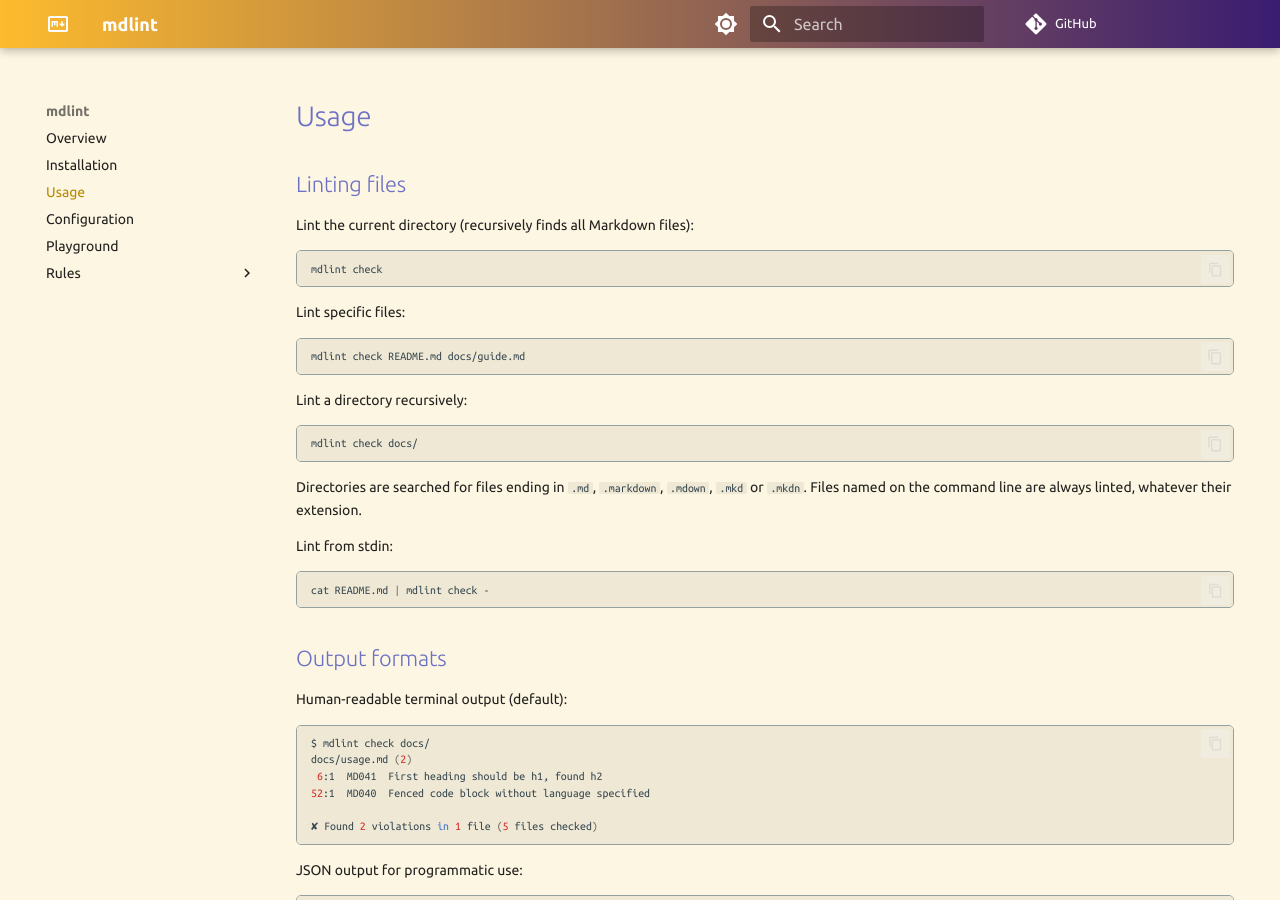
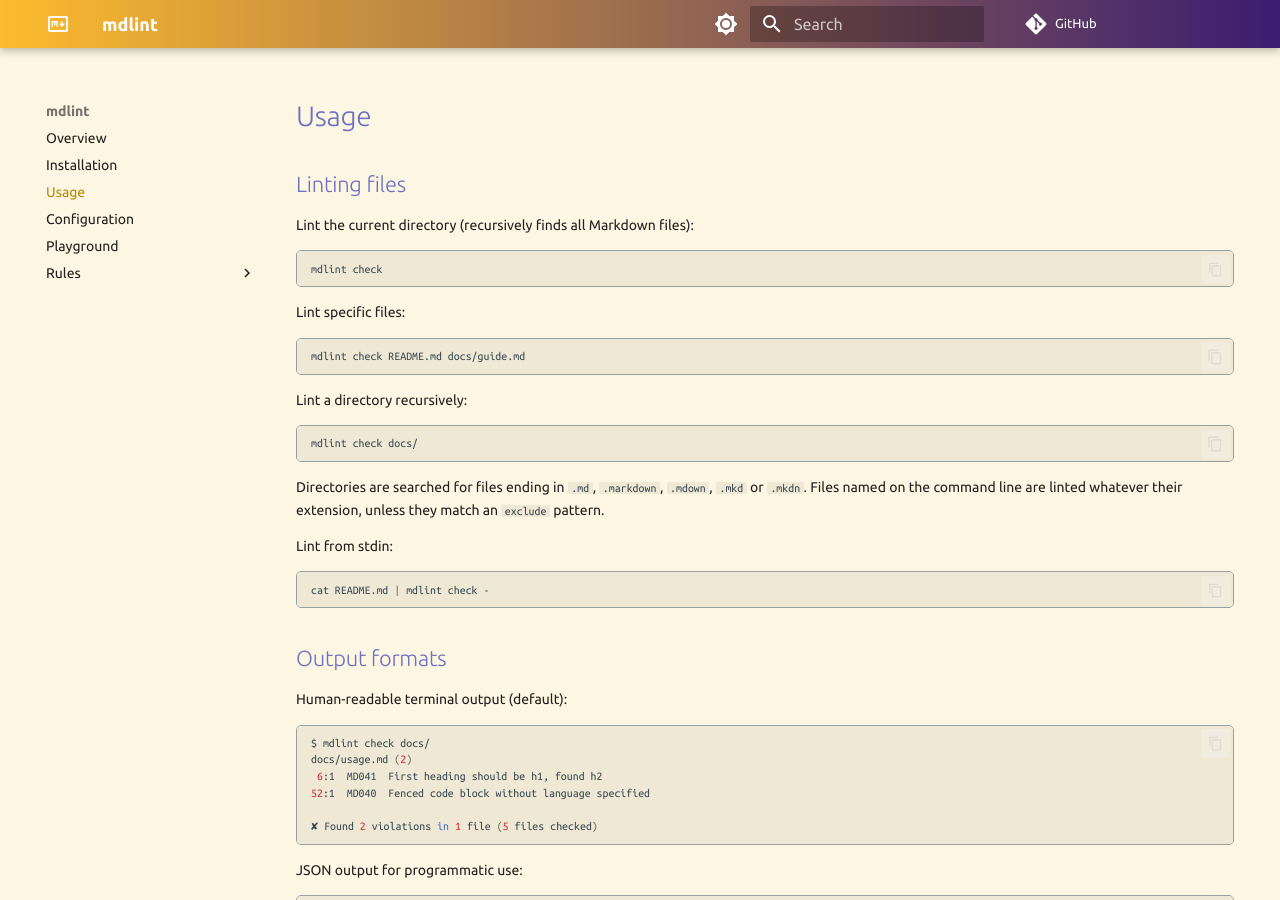
Before and after one commit to mprpic/mdlint, an MkDocs documentation site: the page built from docs/usage.md, in a window 1280 px wide and 900 px high. Built offline with MkDocs 1.6.1 and Material for MkDocs 9.7.7, drawn with Linux system fonts in a browser that asks for light colours; comment, search, counter and statistics services are not loaded.

Commit message:
Update docs for line splitting, config validation and test width
docs/usage.md and AGENTS.md said named files are always linted, but an
exclude pattern still skips them; say so.

AGENTS.md also notes that Document.lines splits on "\n" only, that the
docs playground relies on build_configuration(), and that the test suite
pins COLUMNS so Rich output does not depend on the terminal.

Co-Authored-By: Claude Opus 5.5 <noreply@anthropic.com>
Signed-off-by: Martin Prpič <martin.prpic@gmail.com>

````diff
--- a/docs/usage.md
+++ b/docs/usage.md
@@ -26,7 +26,7 @@ mdlint check docs/
 ```
 
 Directories are searched for files ending in `.md`, `.markdown`, `.mdown`, `.mkd` or `.mkdn`. Files named on the
-command line are always linted, whatever their extension.
+command line are linted whatever their extension, unless they match an `exclude` pattern.
 
 Lint from stdin:
 
````
Also changed, not shown: AGENTS.md (+10 -3 lines).
